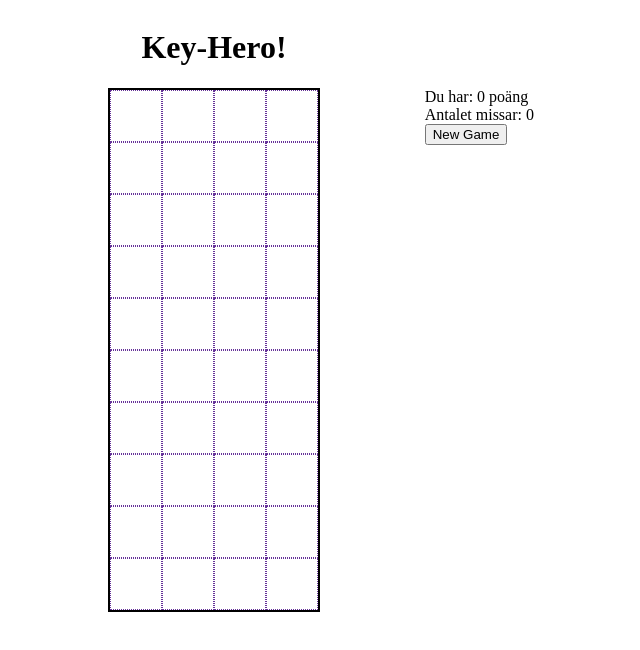
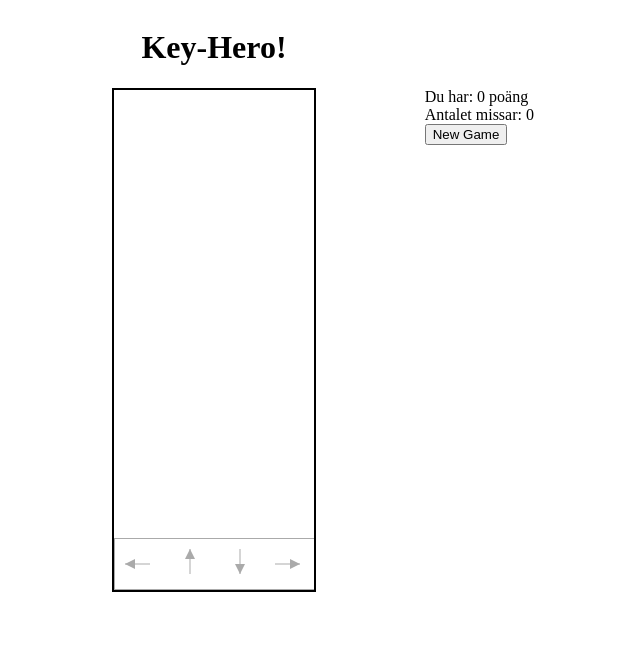
Before and after one commit to rebeccafinne/key-hero, a React (Vite) app: page / in a window 1280 px wide. Shown: the top 650 px of the page, without its empty margins (426-1066 px from the left). Built offline with nearby package versions, Linux system fonts and the light colour scheme.

Commit message:
Animations for clicks and misses, game over state

```diff
--- a/src/App.css
+++ b/src/App.css
@@ -1,6 +1,6 @@
 .App {
   display: grid;
-  grid-template-areas: ". title ." ". game controls";
+  grid-template-areas: ". title ." "feedback game controls";
   grid-template-columns: repeat(3, 1fr);
 }
 
@@ -19,14 +19,16 @@ h1{
   width: fit-content;
   margin: auto;
   grid-area: game;
+  z-index: 2;
+  position: relative;
 }
 
 .row {
   display: flex;
+  position: relative;
 }
 
 .cell{
-  border: 1px dotted rebeccapurple;
   width: 50px;
   height: 50px;
   aspect-ratio: 1;
@@ -35,3 +37,80 @@ h1{
 .cell-empty {
   background-color: beige;
 }
+
+.static-last-row {
+  opacity: 0.33;
+  border: 1px solid black;
+  z-index: 1;
+  position: absolute;
+  bottom: 0;
+  left: 0;
+  width: 100%;
+  height: 50px;
+}
+
+.cell-clicked {
+      animation: highligtClick 0.5s forwards;
+    }
+
+@keyframes highligtClick {
+  0% {
+    box-shadow: 0 0 5px #7a585e;
+  }
+
+  100% {
+    box-shadow: none;
+  }
+}
+
+.miss {
+  grid-area: feedback;
+  animation-name: miss;
+  animation-duration: 0.8s;
+  animation-fill-mode: forwards;
+  justify-self: center;
+  position: relative;
+  transform-origin: top;
+}
+
+@keyframes miss {
+  0% {
+    display: none;
+    text-shadow: none;
+    transform: translateY(0) scale(0);
+  }
+  50%{
+    text-shadow: 0 0 5px #7a585e;
+    transform: translateY(50px) scale(2);
+  }
+  100% {
+    text-shadow: none;
+    transform: translateY(100px) scale(0);
+  }
+}
+
+/* Modal.css */
+.modal-overlay {
+  position: fixed;
+  top: 0;
+  left: 0;
+  right: 0;
+  bottom: 0;
+  background: rgba(0, 0, 0, 0.5); /* Grå bakgrund med transparens */
+  display: flex;
+  justify-content: center;
+  align-items: center;
+  z-index: 1000;
+}
+
+.modal-content {
+  background: white;
+  padding: 20px;
+  border-radius: 5px;
+  box-shadow: 0 4px 8px rgba(0, 0, 0, 0.2);
+  position: relative;
+  display: flex;
+  flex-direction: column;
+  align-items: center;
+  min-width: 250px;
+}
--- a/src/App.tsx
+++ b/src/App.tsx
@@ -1,15 +1,33 @@
 import './App.css';
 import { Board } from './components/Board';
+import { Modal } from './components/Modal';
 import { useKeyHero } from './hooks/useKeyHero';
 
 function App() {
-  const { board, startGame, isPlaying, stopGame, points, misses } =
-    useKeyHero();
+  const {
+    board,
+    startGame,
+    isPlaying,
+    stopGame,
+    points,
+    misses,
+    clickedKey,
+    showMissed,
+    isGameOver,
+    resetGame,
+  } = useKeyHero();
 
   return (
     <div className="App">
       <h1>Key-Hero!</h1>
-      <Board currentBoard={board} />
+      <Modal isOpen={isGameOver}>
+        <h2>Game over!</h2>
+        <p>Du fick totalt {points} poäng!</p>
+        <p>Spela igen?</p>
+        <button onClick={resetGame}>Spela igen</button>
+      </Modal>
+      {showMissed && <h2 className="miss">Miss!</h2>}
+      <Board currentBoard={board} clickedKey={clickedKey} />
       <div className="controls">
         <div>Du har: {points} poäng</div>
         <div>Antalet missar: {misses}</div>
--- a/src/components/Board.tsx
+++ b/src/components/Board.tsx
@@ -1,11 +1,13 @@
-import { BoardShape } from '../types/types';
+import { BoardShape, ClickedKeyOptions } from '../types/types';
 import { Cell } from './Cell';
+import { LastRow } from './LastRow';
 
 interface BoardProps {
   currentBoard: BoardShape;
+  clickedKey: ClickedKeyOptions;
 }
 
-export const Board = ({ currentBoard }: BoardProps) => {
+export const Board = ({ currentBoard, clickedKey }: BoardProps) => {
   return (
     <div className="board">
       {currentBoard.map((row, rowIndex) => (
@@ -15,6 +17,7 @@ export const Board = ({ currentBoard }: BoardProps) => {
           ))}
         </div>
       ))}
+      <LastRow clickedKey={clickedKey} />
     </div>
   );
 };
--- /dev/null
+++ b/src/components/LastRow.tsx
@@ -0,0 +1,32 @@
+import right from '../assets/right-arrow.svg';
+import down from '../assets/down-arrow.svg';
+import left from '../assets/left-arrow.svg';
+import up from '../assets/up-arrow.svg';
+import { ClickedKeyOptions } from '../types/types';
+
+interface LastRowProps {
+  clickedKey: ClickedKeyOptions;
+}
+
+export const LastRow = ({ clickedKey }: LastRowProps) => {
+  return (
+    <div className="static-last-row row">
+      <span>
+        <img
+          className={`cell ${clickedKey === 'left' ? 'cell-clicked' : ''}`}
+          src={`${left}`}
+          alt={`left arrow`}
+        />
+      </span>
+      <span className={`cell ${clickedKey === 'up' ? 'cell-clicked' : ''}`}>
+        <img src={`${up}`} alt={`up arrow`} />
+      </span>
+      <span className={`cell ${clickedKey === 'down' ? 'cell-clicked' : ''}`}>
+        <img src={`${down}`} alt={`down arrow`} />
+      </span>
+      <span className={`cell ${clickedKey === 'right' ? 'cell-clicked' : ''}`}>
+        <img src={`${right}`} alt={`right arrow`} />
+      </span>
+    </div>
+  );
+};
--- /dev/null
+++ b/src/components/Modal.tsx
@@ -0,0 +1,18 @@
+import { ReactNode } from 'react';
+
+type ModalProps = {
+  isOpen: boolean;
+  children: ReactNode;
+};
+
+export const Modal = ({ isOpen, children }: ModalProps) => {
+  if (!isOpen) return null;
+
+  return (
+    <div className="modal-overlay">
+      <div className="modal-content" onClick={(e) => e.stopPropagation()}>
+        {children}
+      </div>
+    </div>
+  );
+};
--- a/src/hooks/useKeyHero.ts
+++ b/src/hooks/useKeyHero.ts
@@ -1,6 +1,7 @@
-import { useCallback, useState } from 'react';
+import { useCallback, useEffect, useState } from 'react';
 import { useInterval } from './useInterval';
 import { useKeyHeroBoard } from './useKeyHeroBoard';
+import { ClickedKeyOptions } from '../types/types';
 
 enum TickSpeed {
   Normal = 800,
@@ -8,10 +9,12 @@ enum TickSpeed {
 
 export function useKeyHero() {
   const [isPlaying, setIsPlaying] = useState(false);
+  const [isGameOver, setIsGameOver] = useState(false);
   const [tickSpeed, setTickSpeed] = useState<TickSpeed | null>(null);
+  const [clickedKey, setClickedKey] = useState<ClickedKeyOptions>('');
+  const [showMissed, setShowMissed] = useState(false);
 
-  const [{ board, lastRow, points, misses }, dispatchBoardState] =
-    useKeyHeroBoard();
+  const [{ board, points, misses }, dispatchBoardState] = useKeyHeroBoard();
 
   const startGame = useCallback(() => {
     setIsPlaying(true);
@@ -27,16 +30,35 @@ export function useKeyHero() {
     window.removeEventListener('keydown', handleKeyClick);
   };
 
+  const resetGame = () => {
+    setIsGameOver(false);
+    setClickedKey('');
+    setShowMissed(false);
+    startGame();
+  };
+
   const gameTick = useCallback(() => {
+    setClickedKey('');
+    setShowMissed(false);
     dispatchBoardState({ type: 'drop' });
   }, [dispatchBoardState]);
 
   useInterval(() => {
-    if (!isPlaying) {
+    if (!isPlaying || isGameOver) {
       return;
     }
     gameTick();
   }, tickSpeed);
+
+  useEffect(() => {
+    if (misses > 0) {
+      setShowMissed(true);
+    }
+    if (misses >= 10) {
+      setIsGameOver(true);
+      stopGame();
+    }
+  }, [misses]);
 
   const handleKeyClick = (event: KeyboardEvent) => {
     if (event.repeat) {
@@ -44,15 +66,22 @@ export function useKeyHero() {
     }
     switch (event.key) {
       case 'ArrowLeft':
+        setClickedKey('left');
         dispatchBoardState({ type: 'key-press-left' });
         break;
       case 'ArrowUp':
+        setClickedKey('up');
+
         dispatchBoardState({ type: 'key-press-up' });
         break;
       case 'ArrowDown':
+        setClickedKey('down');
+
         dispatchBoardState({ type: 'key-press-down' });
         break;
-      case 'ArrowRiht':
+      case 'ArrowRight':
+        setClickedKey('right');
+
         dispatchBoardState({ type: 'key-press-right' });
         break;
       default:
@@ -67,5 +96,9 @@ export function useKeyHero() {
     stopGame,
     points,
     misses,
+    clickedKey,
+    showMissed,
+    isGameOver,
+    resetGame,
   };
 }
--- a/src/hooks/useKeyHeroBoard.ts
+++ b/src/hooks/useKeyHeroBoard.ts
@@ -94,7 +94,6 @@ function boardReducer(state: GameState, action: Action): GameState {
     }
     case 'drop': {
       const newKey = getRandomKey();
-
       const newRow = getNewRow(newKey);
       const newBoard = [
         newRow,
--- a/src/types/types.ts
+++ b/src/types/types.ts
@@ -38,3 +38,5 @@ export type Action = {
     | 'key-press-down'
     | 'key-press-right';
 };
+
+export type ClickedKeyOptions = 'left' | 'up' | 'down' | 'right' | '';
```
